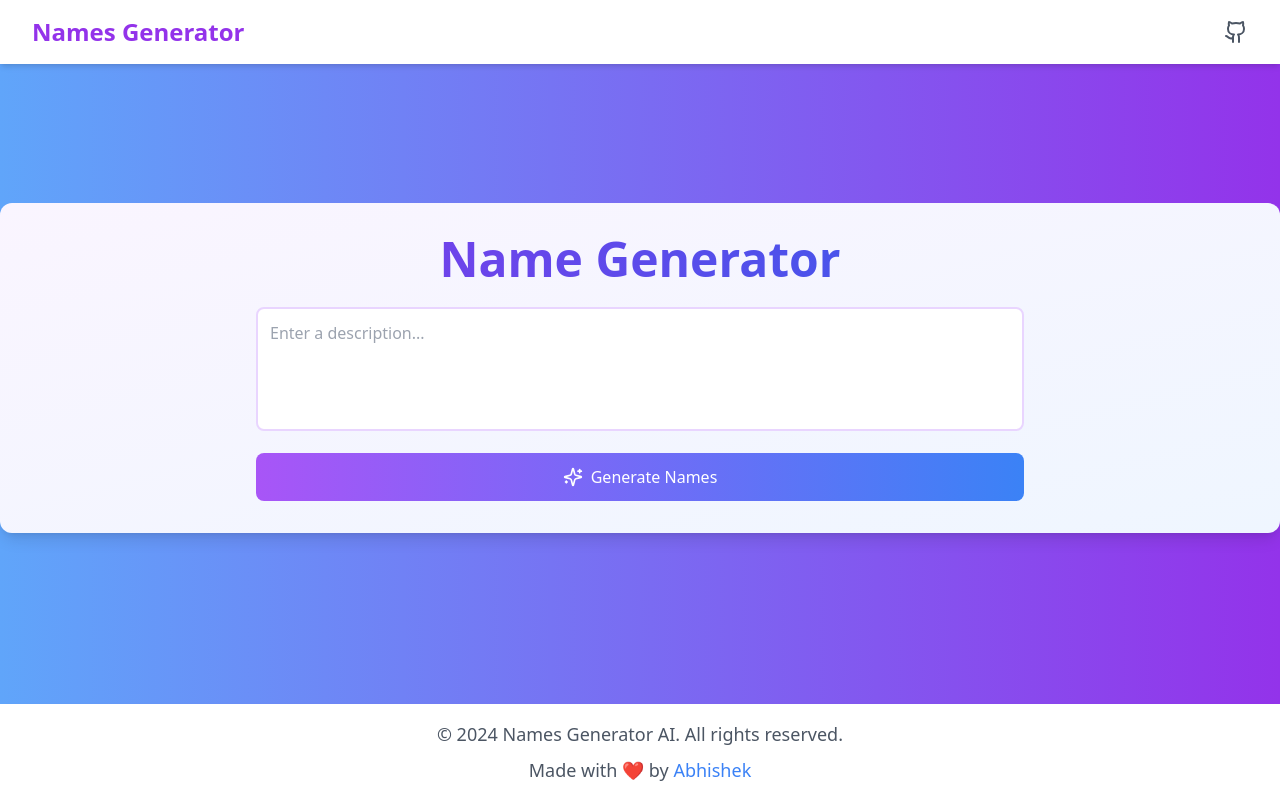
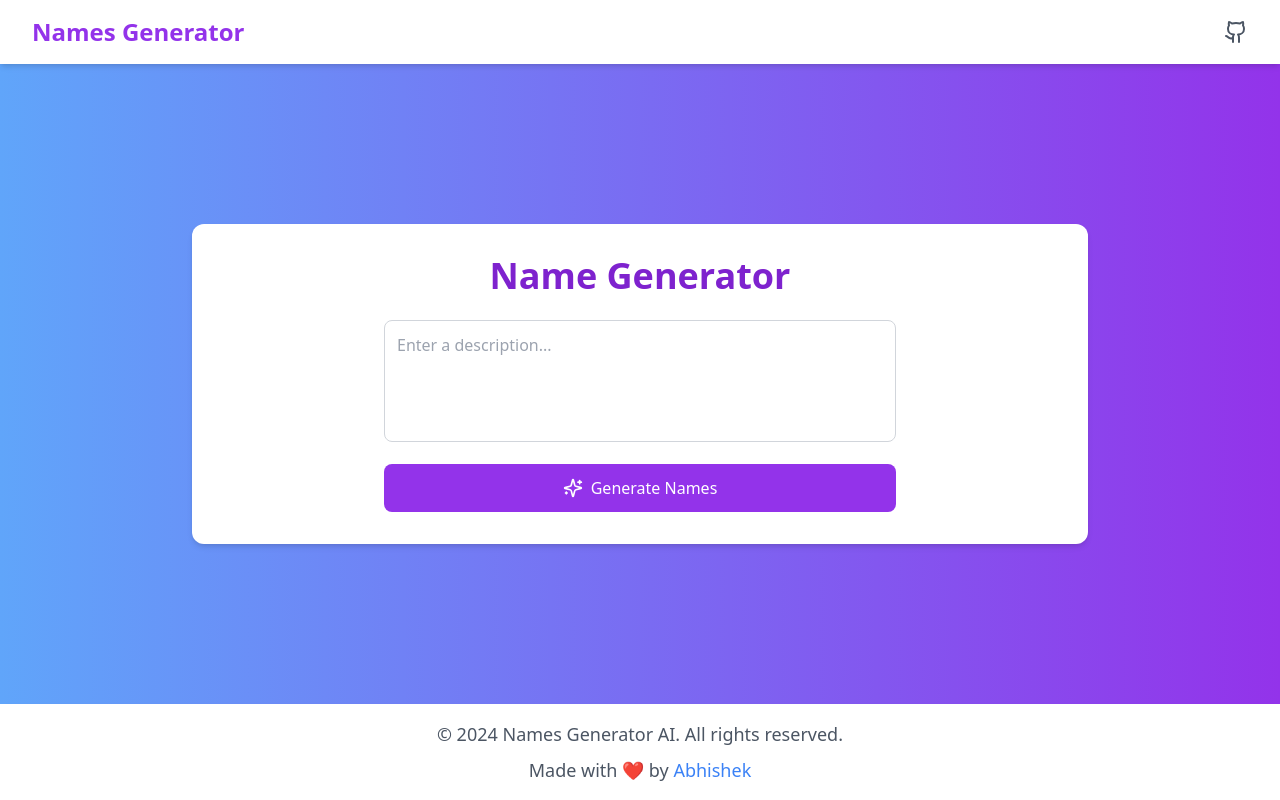
Before and after one commit to bobbyy16/names-generator-AI, a React (Vite) app in the folder client/: page / in a window 1280 px wide. Built offline with nearby package versions, Linux system fonts and the light colour scheme.

Commit message:
BugFix: Extra unwanted element

```diff
--- a/client/src/components/NameGenerator.tsx
+++ b/client/src/components/NameGenerator.tsx
@@ -46,20 +46,20 @@ const NameGenerator: React.FC = () => {
   }, []);
 
   return (
-    <div className="w-full max-w-7xl mx-auto p-4 sm:p-6 lg:p-8 bg-gradient-to-br from-purple-50 to-blue-50 shadow-lg rounded-xl">
-      <h1 className="text-3xl sm:text-4xl lg:text-5xl font-extrabold text-center mb-6 text-transparent bg-clip-text bg-gradient-to-r from-purple-600 to-blue-600">
+    <div className="w-full mt-8 max-w-4xl mx-auto p-4 sm:w-90 sm:p-6 lg:p-8 bg-white shadow-md rounded-xl">
+      <h1 className="text-3xl sm:text-4xl font-bold text-center mb-6 text-purple-700">
         Name Generator
       </h1>
-      <div className="space-y-4 max-w-3xl mx-auto">
+      <div className="space-y-4 max-w-lg mx-auto">
         <textarea
-          className="w-full p-3 border-2 border-purple-200 rounded-lg focus:ring-2 focus:ring-purple-300 focus:border-transparent transition duration-200 ease-in-out resize-none"
+          className="w-full p-3 border border-gray-300 rounded-lg focus:ring-2 focus:ring-purple-500 focus:border-transparent transition duration-200 ease-in-out resize-none"
           placeholder="Enter a description..."
           value={description}
           onChange={(e) => setDescription(e.target.value)}
           rows={4}
         />
         <button
-          className="w-full bg-gradient-to-r from-purple-500 to-blue-500 text-white py-3 rounded-lg hover:from-purple-600 hover:to-blue-600 transition duration-300 ease-in-out transform hover:-translate-y-1 hover:shadow-lg flex items-center justify-center space-x-2"
+          className="w-full bg-purple-600 text-white py-3 rounded-lg hover:bg-purple-700 transition duration-300 ease-in-out flex items-center justify-center space-x-2"
           onClick={generateNames}
           disabled={loading}
         >
@@ -82,15 +82,15 @@ const NameGenerator: React.FC = () => {
       )}
 
       {names.length > 0 && (
-        <div className="mt-8 bg-white p-6 rounded-lg shadow-inner max-w-3xl mx-auto">
-          <h2 className="text-xl sm:text-2xl font-bold mb-4 text-purple-600">
+        <div className="mt-8 bg-gray-50 p-6 rounded-lg shadow-inner max-w-lg mx-auto">
+          <h2 className="text-xl font-bold mb-4 text-purple-600">
             Generated Names:
           </h2>
-          <ul className="grid grid-cols-1 sm:grid-cols-2 lg:grid-cols-3 gap-4 auto-rows-fr">
+          <ul className="grid grid-cols-1 sm:grid-cols-2 gap-4">
             {names.slice(0, -1).map((name, index) => (
               <li
                 key={index}
-                className="text-lg font-medium text-gray-700 bg-purple-50 p-3 rounded-md transition-all duration-300 ease-in-out hover:bg-purple-100 hover:shadow-md flex items-center justify-center"
+                className="text-lg font-medium text-gray-700 bg-purple-100 p-3 rounded-md hover:bg-purple-200 transition-all duration-300 ease-in-out flex items-center justify-center"
               >
                 {name}
               </li>
```
